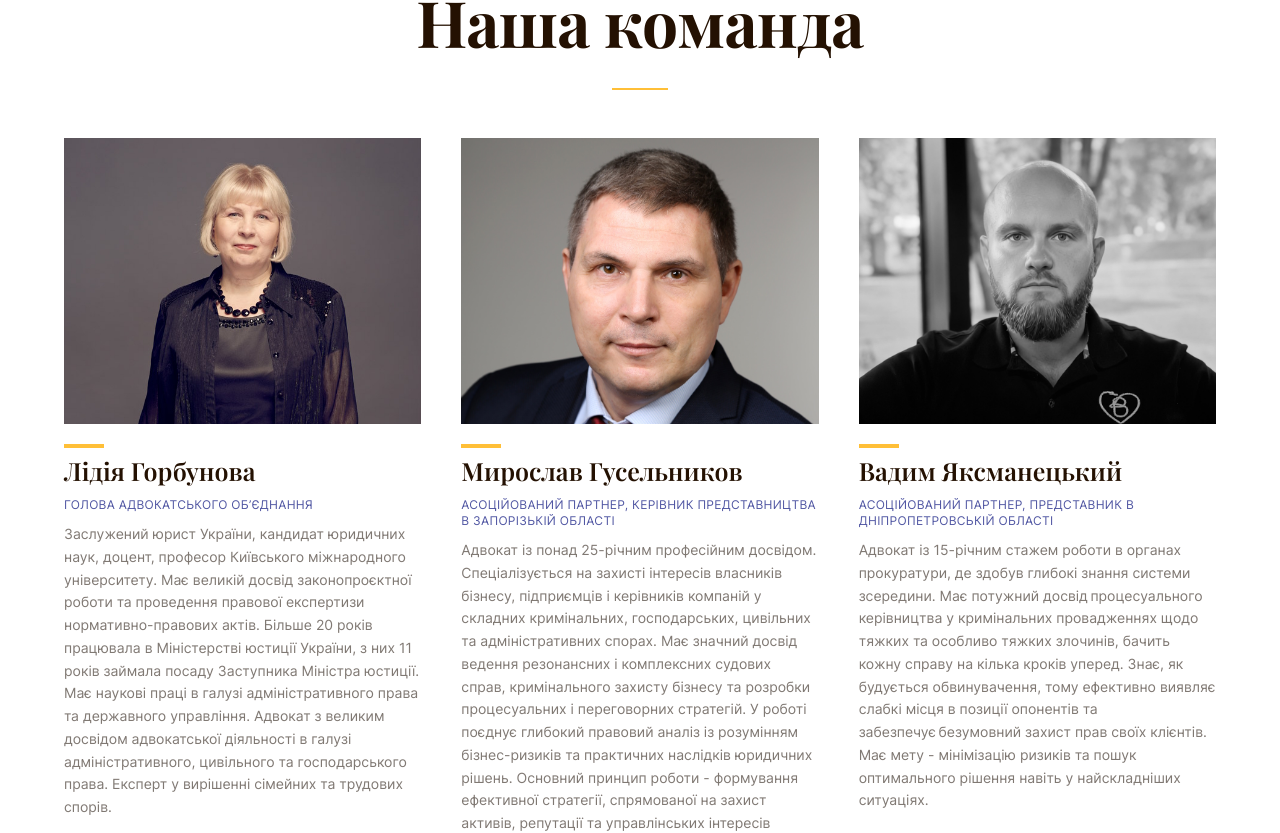
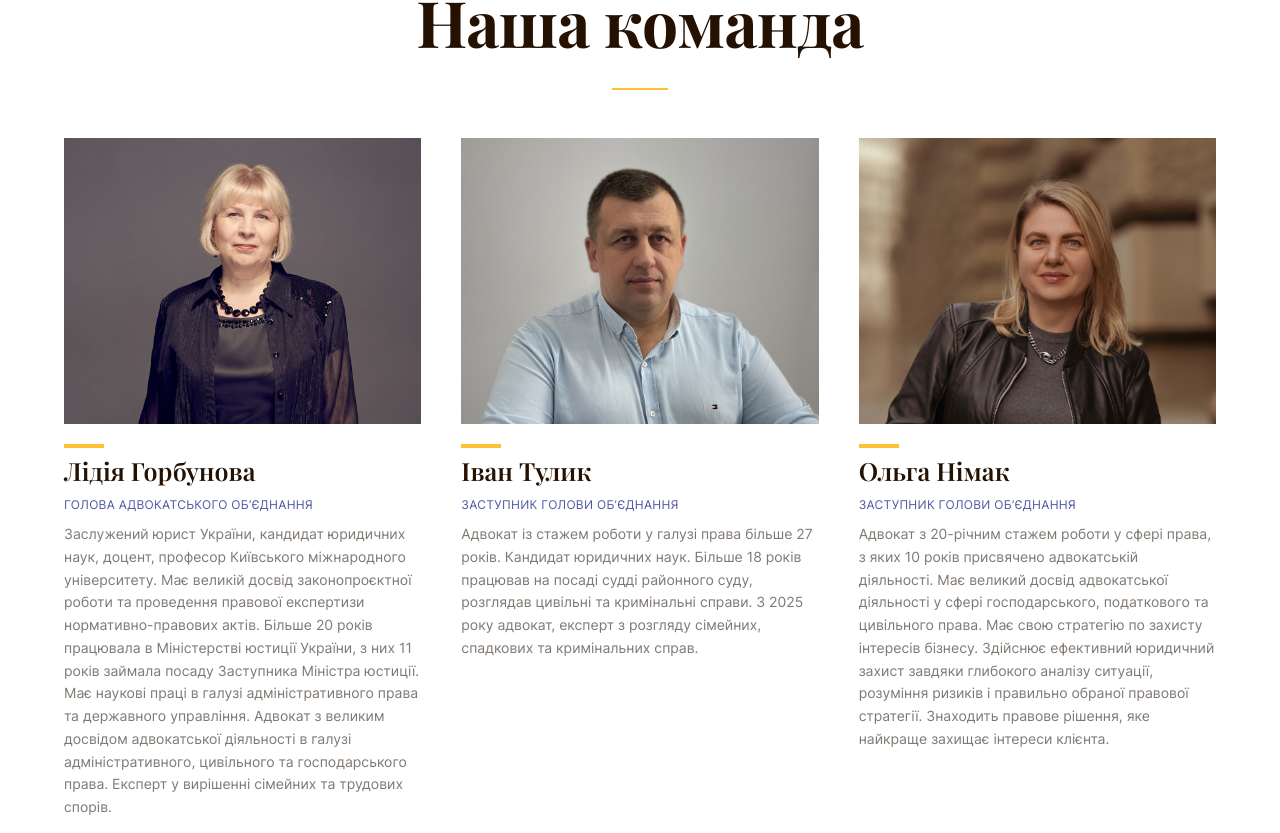
Before and after one commit to deftime/GromadaNextJS, a Next.js app: page / in a window 1280 px wide. Shown: the part 2254-3087 px from the top of the page. Built offline with nearby package versions, Linux system fonts and the light colour scheme.

Commit message:
Content: +2 team members

```diff
--- a/src/sections/TeamSection.tsx
+++ b/src/sections/TeamSection.tsx
@@ -7,6 +7,18 @@ const TEAM = [
     role: "Голова Адвокатського об’єднання",
     bio: "Заслужений юрист України, кандидат юридичних наук, доцент, професор Київського міжнародного університету. Має великій досвід законопроєктної роботи та проведення правової експертизи нормативно-правових актів. Більше 20 років працювала в Міністерстві юстиції України, з них 11 років займала посаду Заступника Міністра юстиції. Має наукові праці в галузі адміністративного права та державного управління. Адвокат з великим досвідом адвокатської діяльності в галузі адміністративного, цивільного та господарського права. Експерт у вирішенні сімейних та трудових спорів.",
     photo: "/img/Lidia.jpg",
+  },
+  {
+    name: "Іван Тулик",
+    role: "Заступник Голови Об’єднання",
+    bio: "Адвокат із стажем роботи у галузі права більше 27 років. Кандидат юридичних наук. Більше 18 років працював на посаді судді районного суду, розглядав цивільні та кримінальні справи. З 2025 року адвокат, експерт з розгляду сімейних, спадкових та кримінальних справ.",
+    photo: "/img/Tulik.jpg",
+  },
+  {
+    name: "Ольга Німак",
+    role: "Заступник Голови Об’єднання",
+    bio: "Адвокат з 20-річним стажем  роботи у сфері права, з яких 10 років присвячено адвокатській діяльності. Має великий досвід адвокатської діяльності у сфері господарського, податкового та цивільного права. Має свою стратегію по захисту інтересів бізнесу. Здійснює ефективний юридичний захист завдяки глибокого аналізу ситуації, розуміння ризиків і правильно обраної правової стратегії. Знаходить правове рішення, яке найкраще захищає інтереси клієнта.",
+    photo: "/img/Nimak.jpg",
   },
   {
     name: "Мирослав Гусельников",
```
Also changed, not shown: public/img/Nimak.jpg (added), public/img/Tulik.jpg (added).
